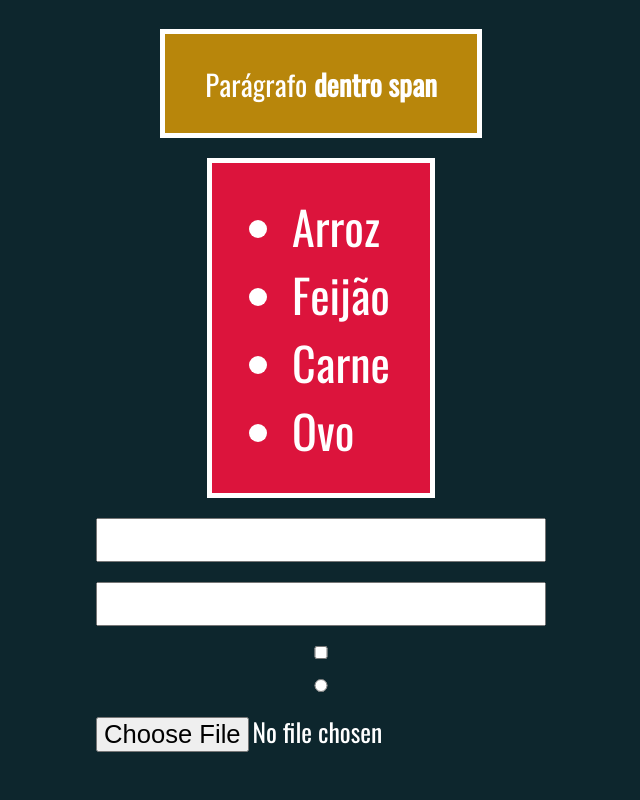
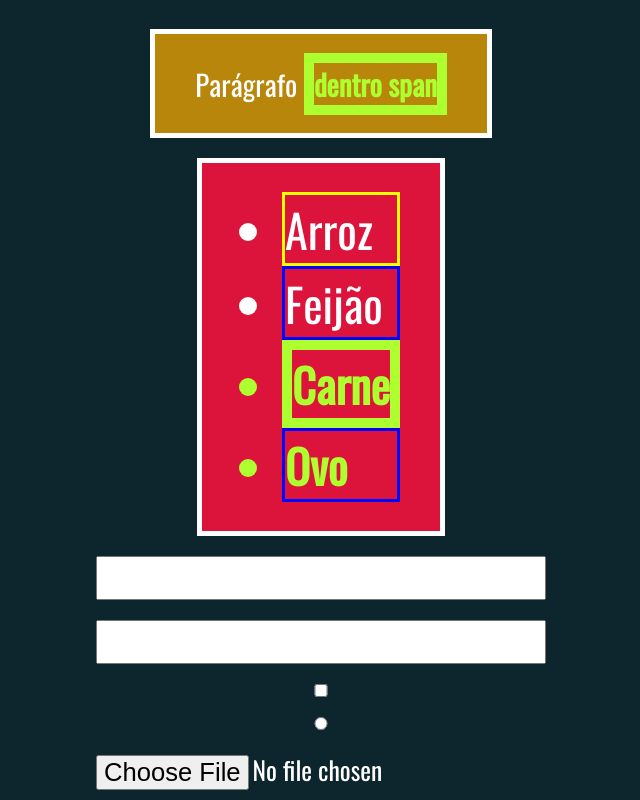
Before and after one commit to sanxezco/JavaScript, a website: page jquery/jquery/selecionandoElementos1.html in a window 1280 px wide. Shown: the part 71-871 px from the top of the page, without its empty margins (319-959 px from the left). Before the commit the page ends 833 px from the top, so only its background shows below. Drawn offline with Linux system fonts and the light colour scheme.

Commit message:
Seleccionando elementos con JQuery

```diff
--- a/jquery/jquery/selecionandoElementos1.html
+++ b/jquery/jquery/selecionandoElementos1.html
@@ -49,6 +49,51 @@
     </form>
 
     <script>
-        // ...
+        // seleccionando elementos por el identificador
+        $('#feira').addClass('destaque')
+        $('#feira').removeClass('destaque')
+
+        // seleccionando elementos dentro de la lista
+        $('li').addClass('destaque')
+        $('li').removeClass('destaque')
+
+        // seleccionando elementos por el nombre de atributo
+        $('[wm-obrigatorio]').addClass('destaque')
+        $('[wm-obrigatorio]').removeClass('destaque')
+
+        // seleccionando elementos dentro de la lista que tiene la clase opcional
+        $('li.opcional').addClass('destaque')
+
+        // seleccionando elemento dentro de una div que contiene un p y dentro contiene un span
+        $('div p span').addClass('destaque')
+
+        // excluisvos de JQuery
+
+        // selecciona el primer elemento de la lista
+        $('li:first').css('border','solid 3px yellow')
+
+        // selecciona todos los elementos dentro de la lista con index impar
+        $('li:odd').css('border','solid 3px blue')
+
+        // seleccionado elementos del formulario
+
+        // ocultando todos los elementos del formulario
+        $('form *').hide()
+
+        // mostrando el cuadro de texto
+        $('form :text').show()
+
+        // mostrando el cuadro de password
+        $('form :password').show()
+
+        // mostrando el cuadro de checkbox
+        $('form :checkbox').show()
+
+        // mostrando el cuadro de radio
+        $('form :radio').show()
+
+        // mostrando el cuadro de archivo
+        $('form :file').show()
+
     </script>
 </body>
```
Also changed, not shown: jquery/jquery/selecionandoElementos2.html (+19 -1 lines).
